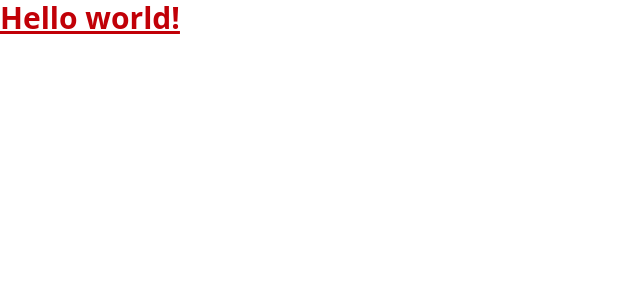
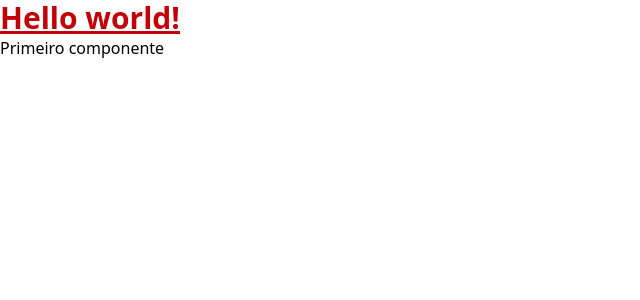
Before and after one commit to luis-canal/react-tailwind-intro, a React (Vite) app: page / in a window 1280 px wide. Shown: the top 300 px of the page, without its empty margins (0-640 px from the left). Built offline with nearby package versions, Linux system fonts and the light colour scheme.

Commit message:
instanciado Hello no main.jsx

```diff
--- a/src/main.jsx
+++ b/src/main.jsx
@@ -2,9 +2,11 @@ import { StrictMode } from 'react'
 import { createRoot } from 'react-dom/client'
 import './assets/global.css'
 import App from './App.jsx'
+import Hello from './Hello.jsx'
 
 createRoot(document.getElementById('root')).render(
   <StrictMode>
     <App />
+    <Hello />
   </StrictMode>,
 )
```
